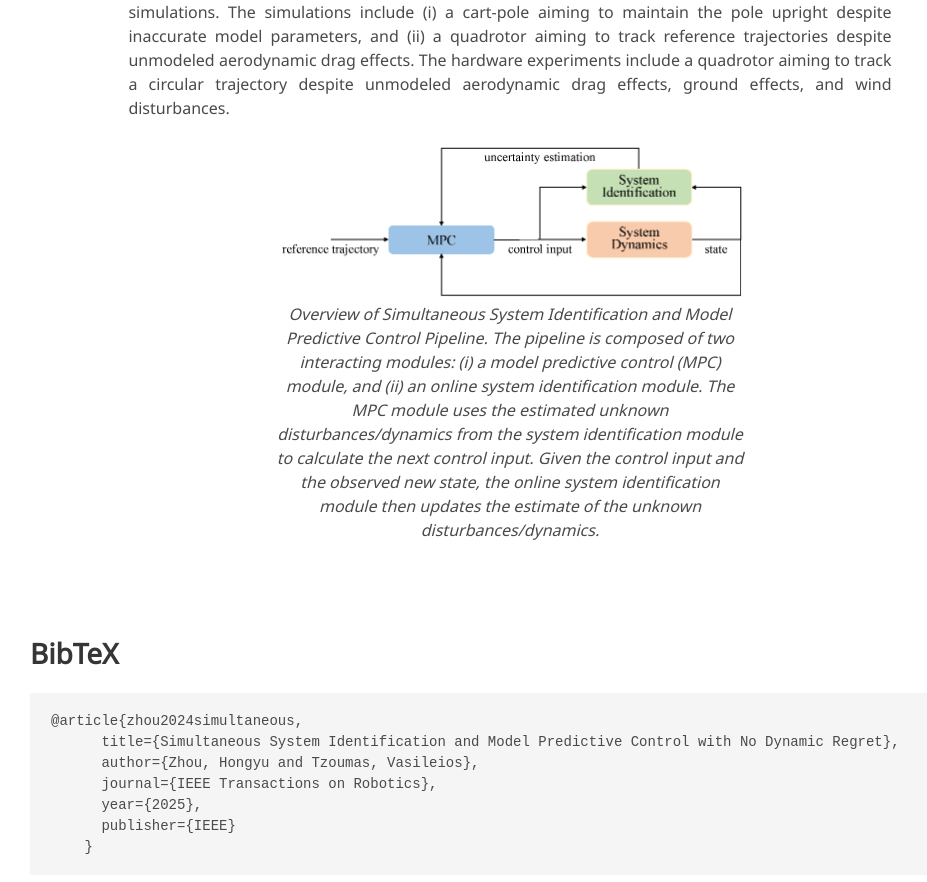
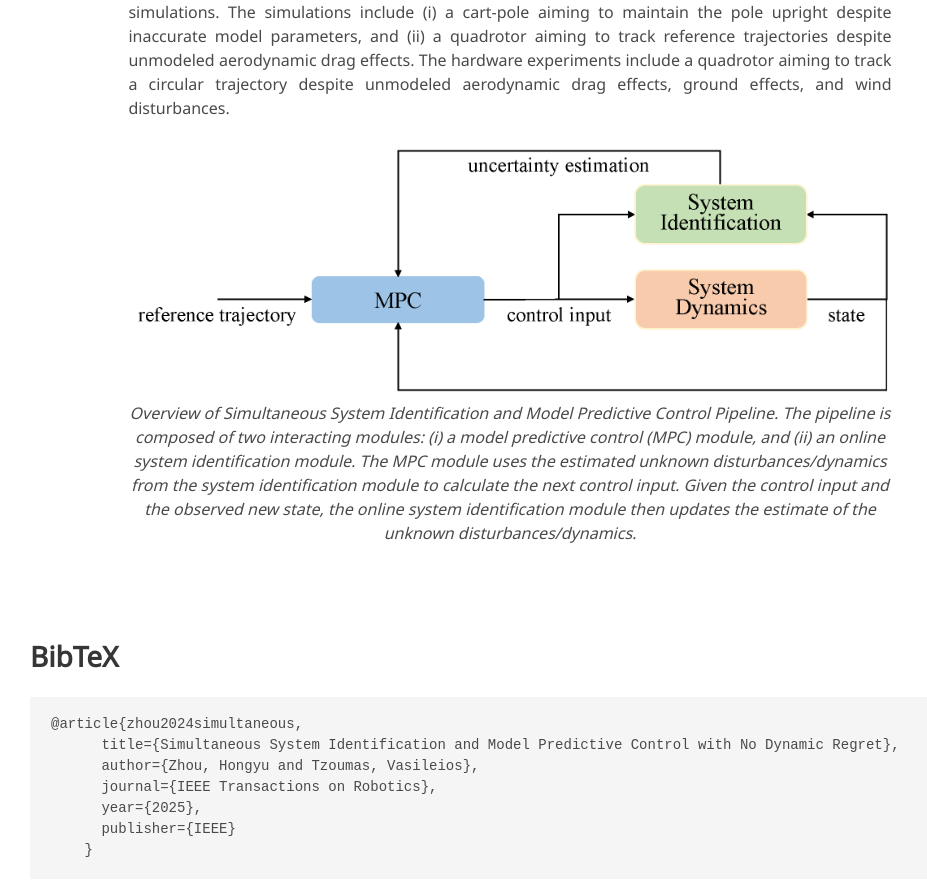
Before and after one commit to UM-iRaL/SSI-MPC-website, a plain HTML site: page index.html in a window 1280 px wide. Shown: the part 1640-2522 px from the top of the page, without its empty margins (130-1057 px from the left). Drawn offline with nearby package versions, Linux system fonts and the light colour scheme; some icons are missing; a web font is replaced by a local one.

Commit message:
Update index.html

```diff
--- a/index.html
+++ b/index.html
@@ -253,7 +253,7 @@
     </div>
 
     <div class="columns is-centered">
-        <div class="column is-half has-text-centered">
+        <div class="column is-four-fifths has-text-centered">
           <figure class="image">
             <img src="./static/images/framework.png" alt="framework">
             <figcaption class="is-italic">
```
